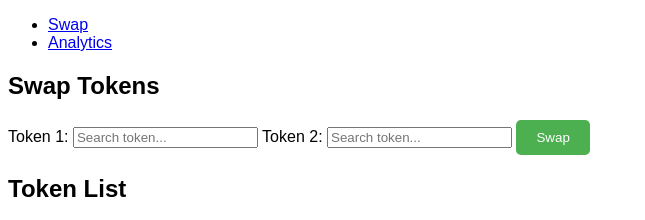
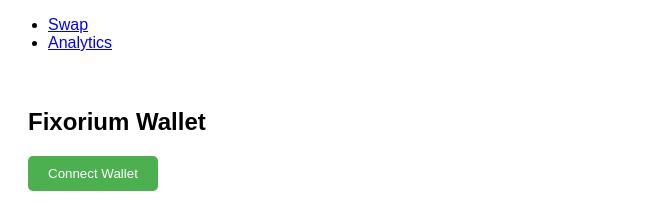
Before and after one commit to fixorium/fixorium, a website: page public/index.html in a window 1280 px wide. Shown: the top 220 px of the page, without its empty margins (0-645 px from the left). Drawn offline with Linux system fonts and the light colour scheme.

Commit message:
Update index.html

```diff
--- a/public/index.html
+++ b/public/index.html
@@ -1,13 +1,10 @@
-<!DOCTYPE html>
+ <!DOCTYPE html>
 <html lang="en">
 <head>
     <meta charset="UTF-8">
     <meta name="viewport" content="width=device-width, initial-scale=1.0">
     <title>Fixorium</title>
     <link rel="stylesheet" href="styles.css">
-    <style>
-        /* Add your CSS styles here */
-    </style>
 </head>
 <body>
     <header>
@@ -21,6 +18,12 @@
         </nav>
     </header>
     <main>
+        <section id="wallet">
+            <h2>Fixorium Wallet</h2>
+            <button id="connect-wallet-btn">Connect Wallet</button>
+            <button id="disconnect-wallet-btn" style="display: none;">Disconnect Wallet</button>
+            <div id="wallet-balance"></div>
+        </section>
         <section id="swap">
             <h2>Swap Tokens</h2>
             <form>
@@ -56,4 +59,4 @@
     </main>
     <script src="script.js"></script>
 </body>
-</html>
+    </html>
```
